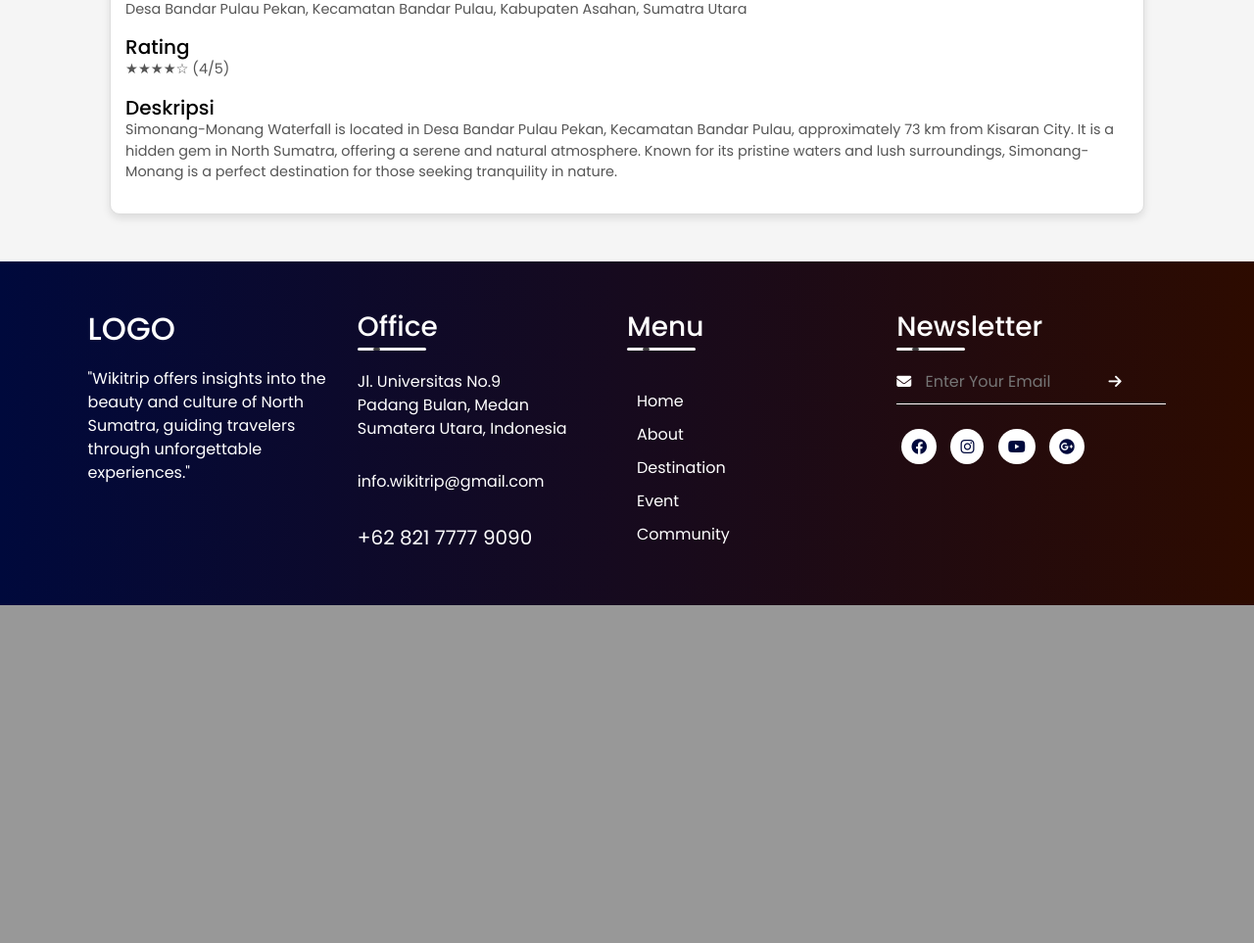
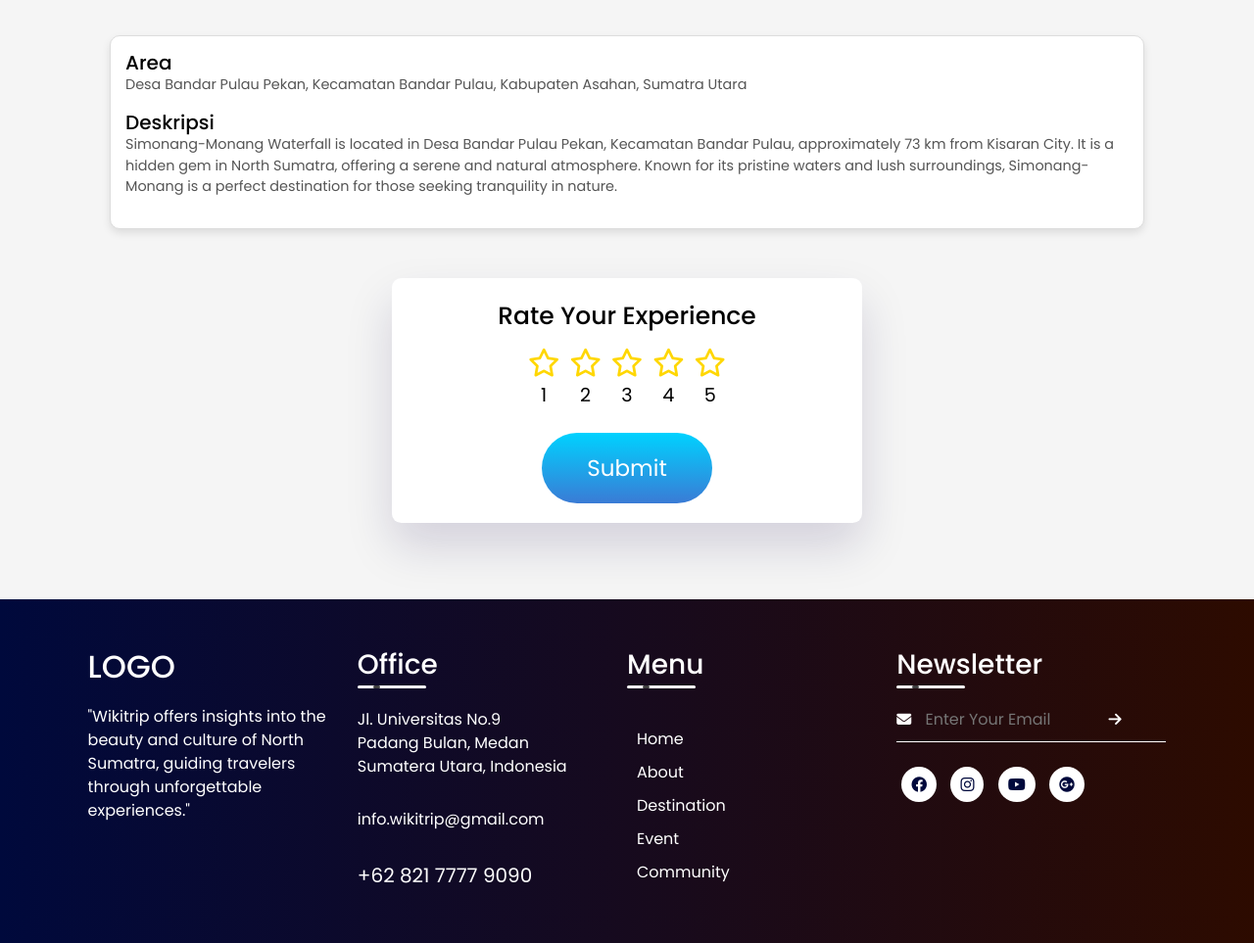
Before and after one commit to feliceyovita/Kelompok-3.5, a PHP site: page /asahan_simonang.html in a window 1280 px wide. Shown: the part 736-1699 px from the top of the page at 98% size. Before the commit the page ends 1354 px from the top, so only its background shows below. Run offline with PHP 8.4, Linux system fonts and the light colour scheme.

Commit message:
navbar dan rating

```diff
--- a/asahan_simonang.html
+++ b/asahan_simonang.html
@@ -91,7 +91,11 @@
         </div>
     </nav>
     <div class="main-content">
-        <h1 class="content-title">Simonang-Monang Waterfall</h1>
+        <h1 class="content-title">Simonang-Monang Waterfall
+            <button class="btn btn-outline-primary ms-3">
+                <i class="fa-solid fa-bookmark"></i> Save
+            </button>
+        </h1>
         <hr class="content-divider">
 
         <div style="display: flex; align-items: flex-start; justify-content: center;">
@@ -108,16 +112,42 @@
             <div class="card-body" style="display: flex; flex-direction: column; align-items: flex-start;">
                 <h2 class="card-title">Area</h2>
                 <p class="card-description">Desa Bandar Pulau Pekan, Kecamatan Bandar Pulau, Kabupaten Asahan, Sumatra Utara</p>
-
-                <h2 class="card-title">Rating</h2>
-                <p class="card-description">★★★★☆ (4/5)</p>
-
                 <h2 class="card-title">Deskripsi</h2>
                 <p class="card-description" style="text-align: left;">
                     Simonang-Monang Waterfall is located in Desa Bandar Pulau Pekan, Kecamatan Bandar Pulau, approximately 73 km from Kisaran City.
                     It is a hidden gem in North Sumatra, offering a serene and natural atmosphere. Known for its pristine waters and lush surroundings,
                     Simonang-Monang is a perfect destination for those seeking tranquility in nature.
                 </p>
+            </div>
+        </div>
+
+        <div class="wrapper-rating">
+            <p id="message">Rate Your Experience</p>
+            <div class="container-rating">
+                <div class="star-container inactive">
+                    <i class="fa-regular fa-star"></i>
+                    <span class="number">1</span>
+                </div>
+                <div class="star-container inactive">
+                    <i class="fa-regular fa-star"></i>
+                    <span class="number">2</span>
+                </div>
+                <div class="star-container inactive">
+                    <i class="fa-regular fa-star"></i>
+                    <span class="number">3</span>
+                </div>
+                <div class="star-container inactive">
+                    <i class="fa-regular fa-star"></i>
+                    <span class="number">4</span>
+                </div>
+                <div class="star-container inactive">
+                    <i class="fa-regular fa-star"></i>
+                    <span class="number">5</span>
+                </div>
+            </div>
+            <button id="submit" disabled>Submit</button>
+            <div id="submit-section" class="hide">
+                <p id="submit-message">Thanks for your feedback</p>
             </div>
         </div>
     </div>
--- a/css/style.css
+++ b/css/style.css
@@ -1019,6 +1019,15 @@ form.sign-in-form {
     color: #333;
 }
 
+.btn-outline-primary:hover {
+    background-color: #007bff;
+    color: #fff;
+}
+
+.btn-outline-primary i {
+    margin-right: 5px;
+}
+
 .content-description {
     font-size: 1.128rem;
     margin-bottom: 2rem;
@@ -1530,3 +1539,79 @@ form.sign-in-form {
 .wikitrip-footer-paragraph {
     max-width: 250px;
 }
+
+
+/* rating section */
+.wrapper-rating {
+    font-size: 1.2em;
+    width: 25em;
+    background-color: #ffffff;
+    padding: 20px;
+    border-radius: 0.5em;
+    box-shadow: 0 1.25em 2.5em rgba(18, 0, 76, 0.15);
+    margin: 30px auto;
+    margin-top: 50px;
+    justify-content: center;
+    text-align: center;
+    color: #000000;
+}
+
+.wrapper-rating p {
+    font-weight: 500;
+    font-size: 25px;
+}
+
+.container-rating {
+    width: 100%;
+    display: flex;
+    justify-content: center;
+    align-content: center;
+    margin-top: 5px;
+    margin-bottom: 20px;
+}
+
+
+.fa-star {
+    font-size: 1.5em;
+    padding: 5px 5px;
+    color: #ffd700;
+}
+
+.number {
+    display: block;
+    text-align: center;
+}
+
+#submit {
+    display: block;
+    background: linear-gradient( #00d2ff, #3a7bd5);
+    border: none;
+    padding: 0.8em 2em;
+    color: #ffffff;
+    font-size: 1.2em;
+    border-radius: 2em;
+    margin: 1em auto 0 auto;
+    cursor: pointer;
+}
+
+#submit:disabled {
+    cursor: not-allowed;
+}
+
+#message {
+    text-align: center;
+    margin-bottom: 10px;
+}
+
+
+#submit-section {
+    display: none;
+}
+
+#submit-section.show {
+  display: block; /* Show when needed */
+}
+
+#submit-section.hide {
+  display: none; /* Hide when needed */
+}
--- a/js/nature.js
+++ b/js/nature.js
@@ -1,3 +1,105 @@
+let starContainer = document.querySelectorAll(".star-container"); //rating
+const submitButton = document.querySelector("#submit");
+const message = document.querySelector("#message");
+const submitSection = document.querySelector("#submit-section");
+
+let events = {
+    mouse: {
+        over: "click",
+    },
+    touch: {
+        over: "touchstart",
+    },
+};
+
+let deviceType = "";
+let selectedRating = 0;
+
+const isTouchDevice = () => {
+    try {
+        document.createEvent("TouchEvent");
+        deviceType = "touch";
+        return true;
+    } catch (e) {
+        deviceType = "mouse";
+        return false;
+    }
+};
+
+isTouchDevice();
+
+starContainer.forEach((element, index) => {
+    element.addEventListener(events[deviceType].over, () => {
+        submitButton.disabled = false;
+        ratingUpdate(0, starContainer.length - 1, false);
+        ratingUpdate(0, index, true);
+        selectedRating = index + 1;
+    });
+});
+
+const ratingUpdate = (start, end, active) => {
+    for (let i = start; i <= end; i++) {
+        if (active) {
+            starContainer[i].classList.add("active");
+            starContainer[i].classList.remove("inactive");
+            starContainer[i].firstElementChild.className = "fa-star fa-solid";
+        } else {
+            starContainer[i].classList.remove("active");
+            starContainer[i].classList.add("inactive");
+            starContainer[i].firstElementChild.className = "fa-star fa-regular";
+        }
+    }
+
+    let activeElements = document.getElementsByClassName("active");
+    if (activeElements.length > 0) {
+        switch (activeElements.length) {
+            case 1:
+                message.innerText = "Terrible";
+                break;
+            case 2:
+                message.innerText = "Bad";
+                break;
+            case 3:
+                message.innerText = "Satisfied";
+                break;
+            case 4:
+                message.innerText = "Good";
+                break;
+            case 5:
+                message.innerText = "Excellent";
+                break;
+        }
+    } else {
+        message.innerText = "Rate Your Experience";
+    }
+};
+
+submitButton.addEventListener("click", (event) => {
+    event.preventDefault();
+    if (selectedRating > 0) {
+        if (message.innerText !== "Thanks for your feedback!") {
+            message.innerText = "Thanks for your feedback!";
+            submitSection.classList.remove("hide");
+            submitButton.style.display = "none";
+        }
+    }
+});
+
+document.addEventListener("click", (event) => {
+    if (!event.target.closest(".star-container") && !event.target.closest("#submit")) {
+        ratingUpdate(0, starContainer.length - 1, false);
+        message.innerText = "Rate Your Experience";
+        submitButton.disabled = true;
+        selectedRating = 0;
+    }
+});
+
+window.onload = () => {
+    submitButton.disabled = true;
+    submitSection.classList.add("hide");
+    message.innerText = "Rate Your Experience";
+};
+
 // Load More functionality
 let loadMoreBtn = document.getElementById('loadMoreBtn');
 let discoverCards = document.querySelectorAll('.discover__card');
```
